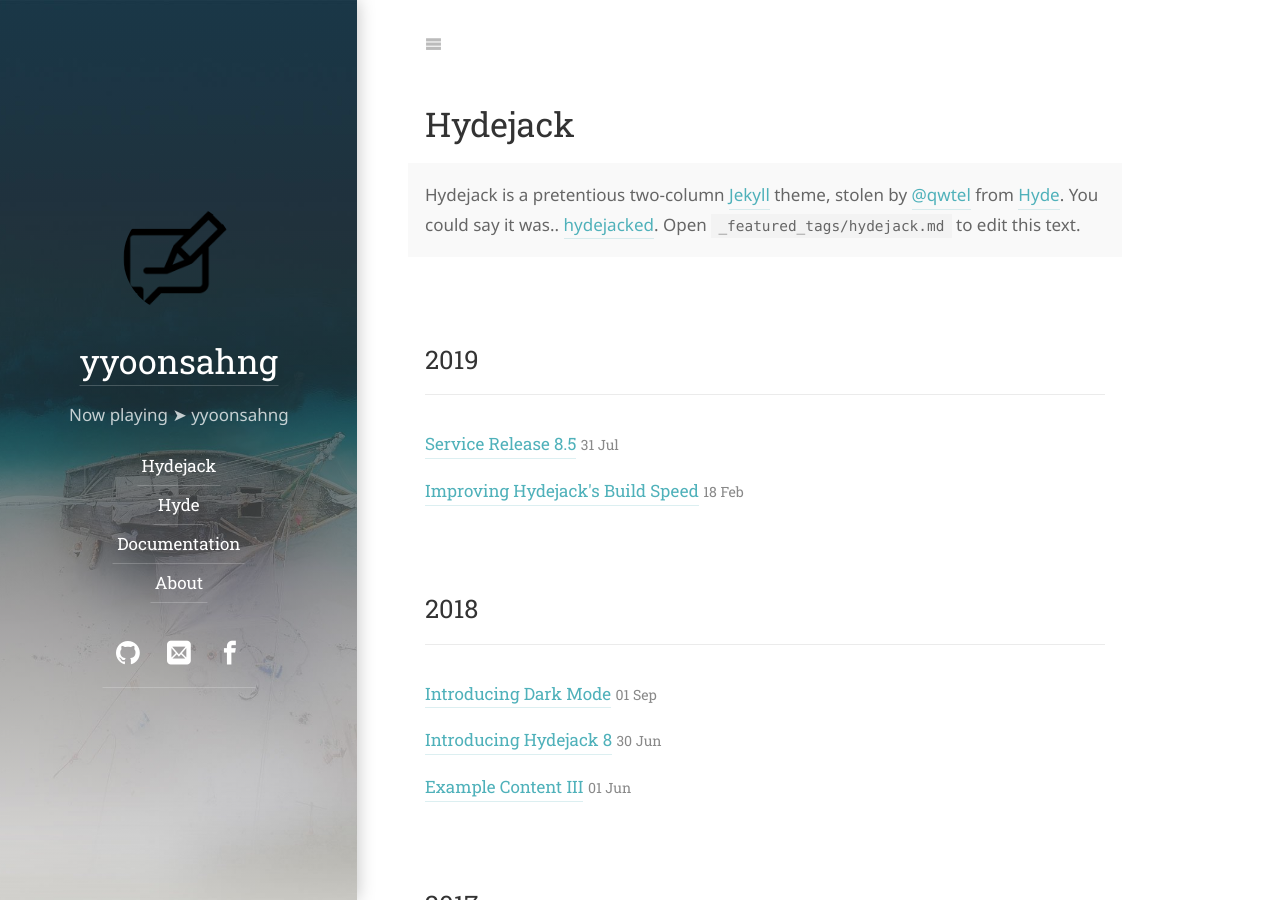
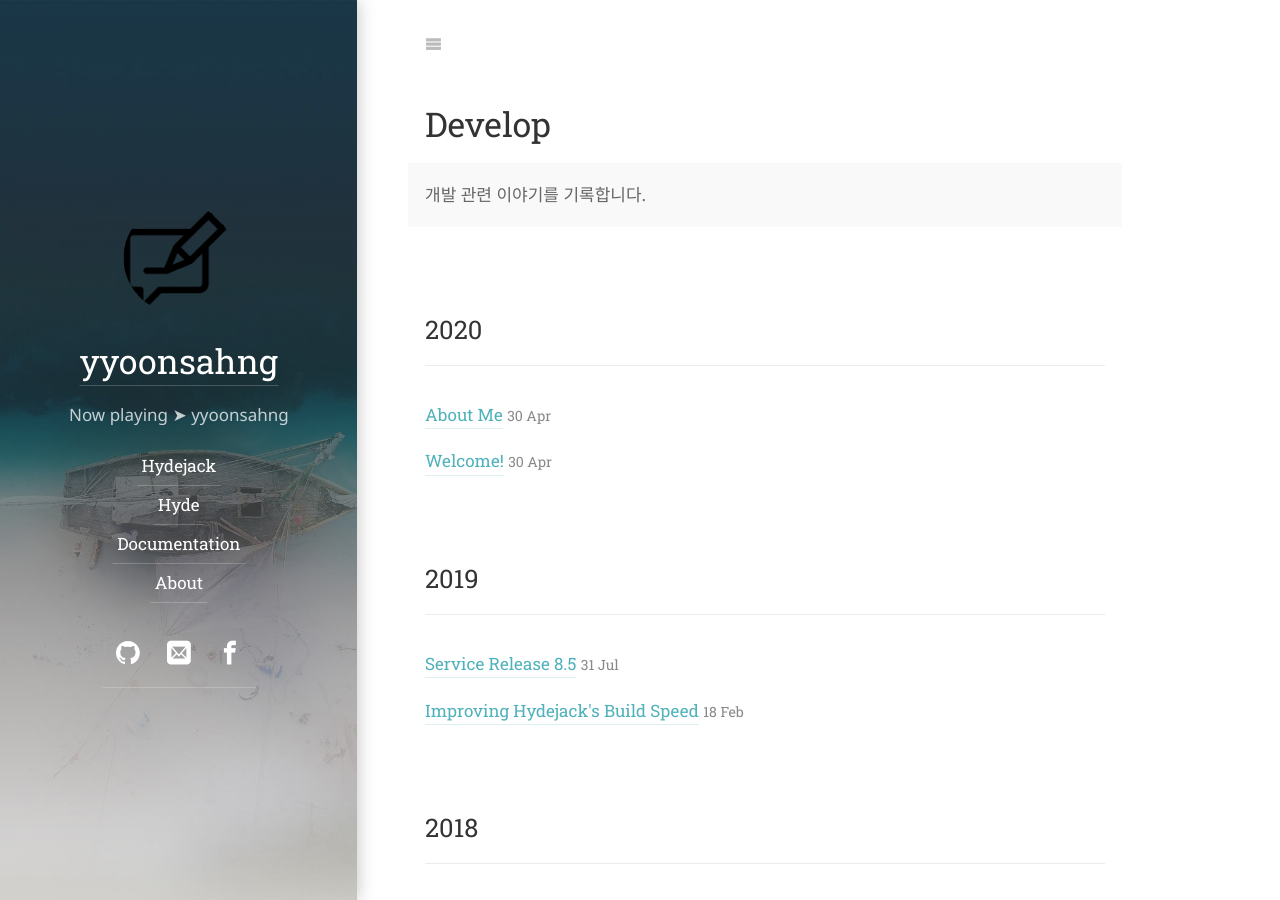
Before and after one commit to yyoonsahng/yyoonsahng.github.io, a Jekyll site: the page built from _featured_categories/hydejack.md, in a window 1280 px wide and 900 px high. Built offline with Jekyll 4.4.1, drawn with Linux system fonts in a browser that asks for light colours; some web fonts are replaced; some of the changed text lies outside the part shown.

Commit message:
Update hydejack.md

```diff
--- a/_featured_categories/hydejack.md
+++ b/_featured_categories/hydejack.md
@@ -1,12 +1,9 @@
 ---
 layout: list
-title: Hydejack
-slug: hydejack
+title: Develop
+slug: develop
 menu: true
 order: 1
 description: >
-  Hydejack is a pretentious two-column [Jekyll](http://jekyllrb.com/) theme, stolen by
-  [@qwtel](https://twitter.com/qwtel) from [Hyde](http://hyde.getpoole.com).
-  You could say it was.. [hydejacked](http://media3.giphy.com/media/makedRIckZBW8/giphy.gif).
-  Open `_featured_tags/hydejack.md` to edit this text.
+  개발 관련 이야기를 기록합니다.
 ---
```
